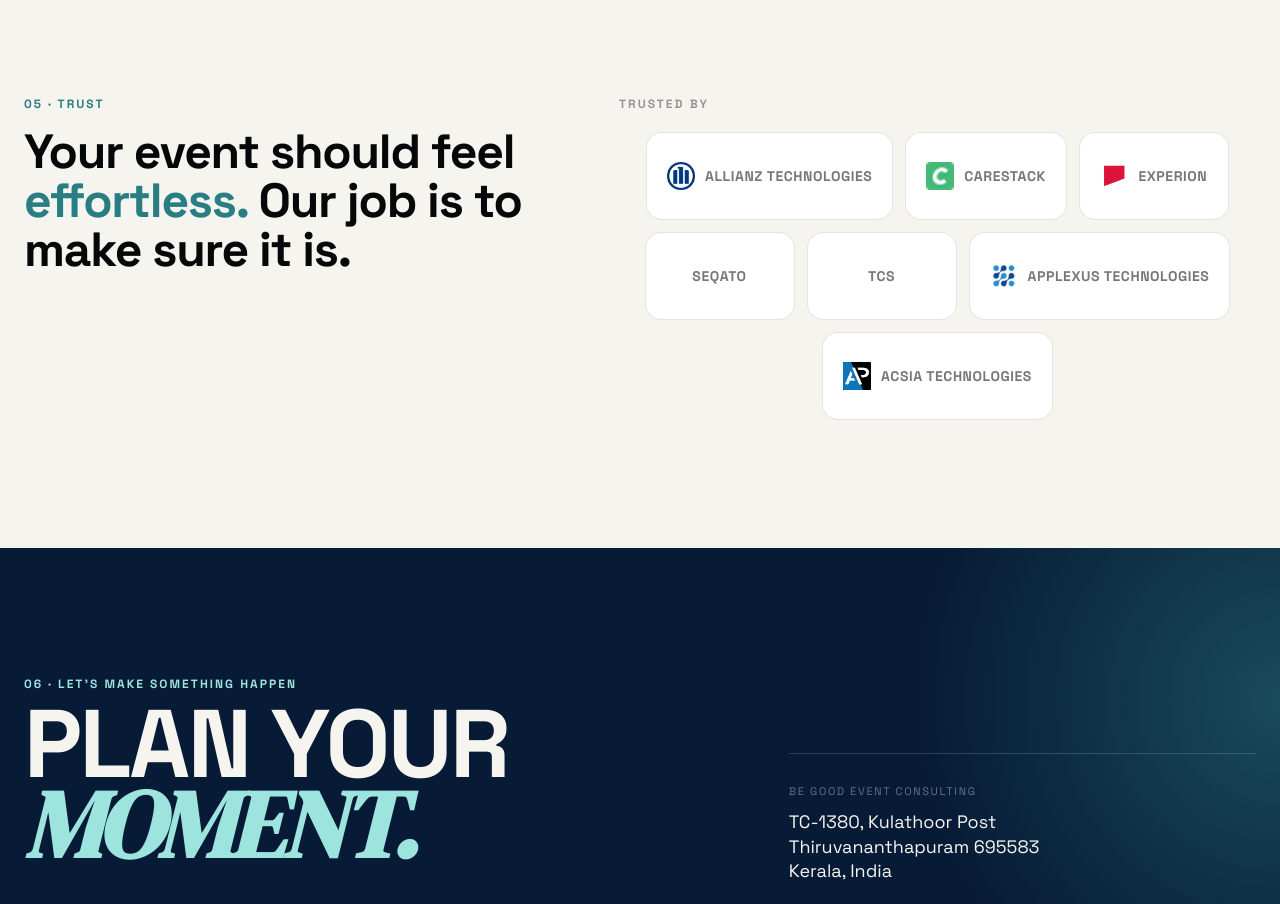
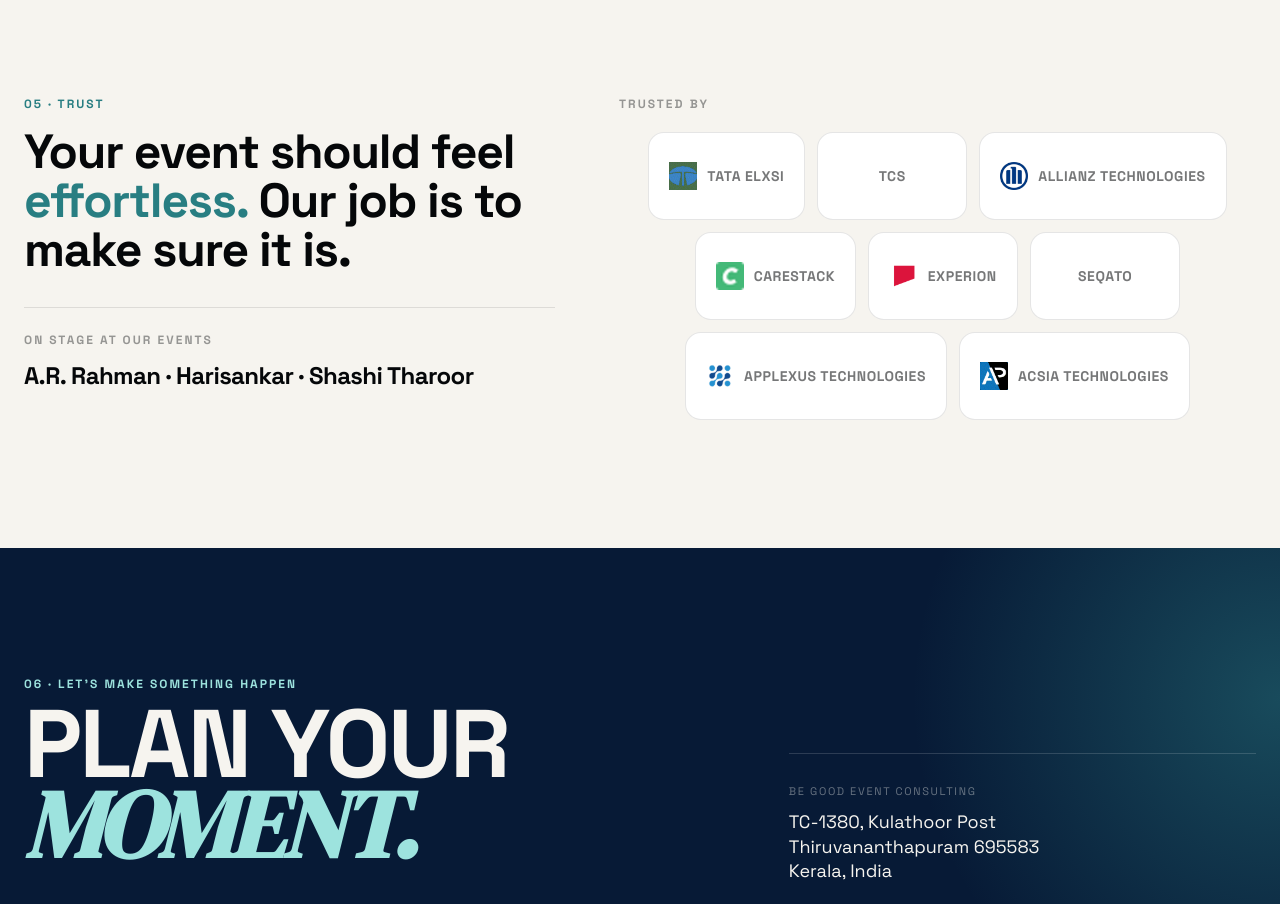
Before and after one commit to AanandAB/begood, a Next.js app: page / in a window 1280 px wide. Shown: the part 5900-6804 px from the top of the page. Built offline with nearby package versions, Linux system fonts and the light colour scheme.

Commit message:
Add notable names (A.R. Rahman, Harisankar, Shashi Tharoor) + Tata Elxsi client

```diff
--- a/src/components/sections/Trust.tsx
+++ b/src/components/sections/Trust.tsx
@@ -25,6 +25,14 @@
                 ),
               )}
             </blockquote>
+            <div className="mt-8 border-t border-ink/10 pt-6">
+              <p className="text-xs font-extrabold uppercase tracking-[0.17em] text-ink/40">
+                {trust.notable.label}
+              </p>
+              <p className="mt-3 font-display text-xl font-bold tracking-tight text-ink md:text-2xl">
+                {trust.notable.names.join("  ·  ")}
+              </p>
+            </div>
           </Reveal>
 
           <Reveal delay={0.1}>
--- a/src/lib/site.ts
+++ b/src/lib/site.ts
@@ -235,12 +235,17 @@
     { text: "effortless.", accent: true },
     { text: " Our job is to make sure it is.", accent: false },
   ],
+  notable: {
+    label: "On stage at our events",
+    names: ["A.R. Rahman", "Harisankar", "Shashi Tharoor"],
+  },
   clients: [
+    { name: "Tata Elxsi", logo: asset("/logos/tataelxsi.png") },
+    { name: "TCS" },
     { name: "Allianz Technologies", logo: asset("/logos/allianz.png") },
     { name: "CareStack", logo: asset("/logos/carestack.png") },
     { name: "Experion", logo: asset("/logos/experion.png") },
     { name: "Seqato" },
-    { name: "TCS" },
     { name: "Applexus Technologies", logo: asset("/logos/applexus.png") },
     { name: "Acsia Technologies", logo: asset("/logos/acsia.png") },
   ],
```
Also changed, not shown: public/logos/tataelxsi.png (added).
